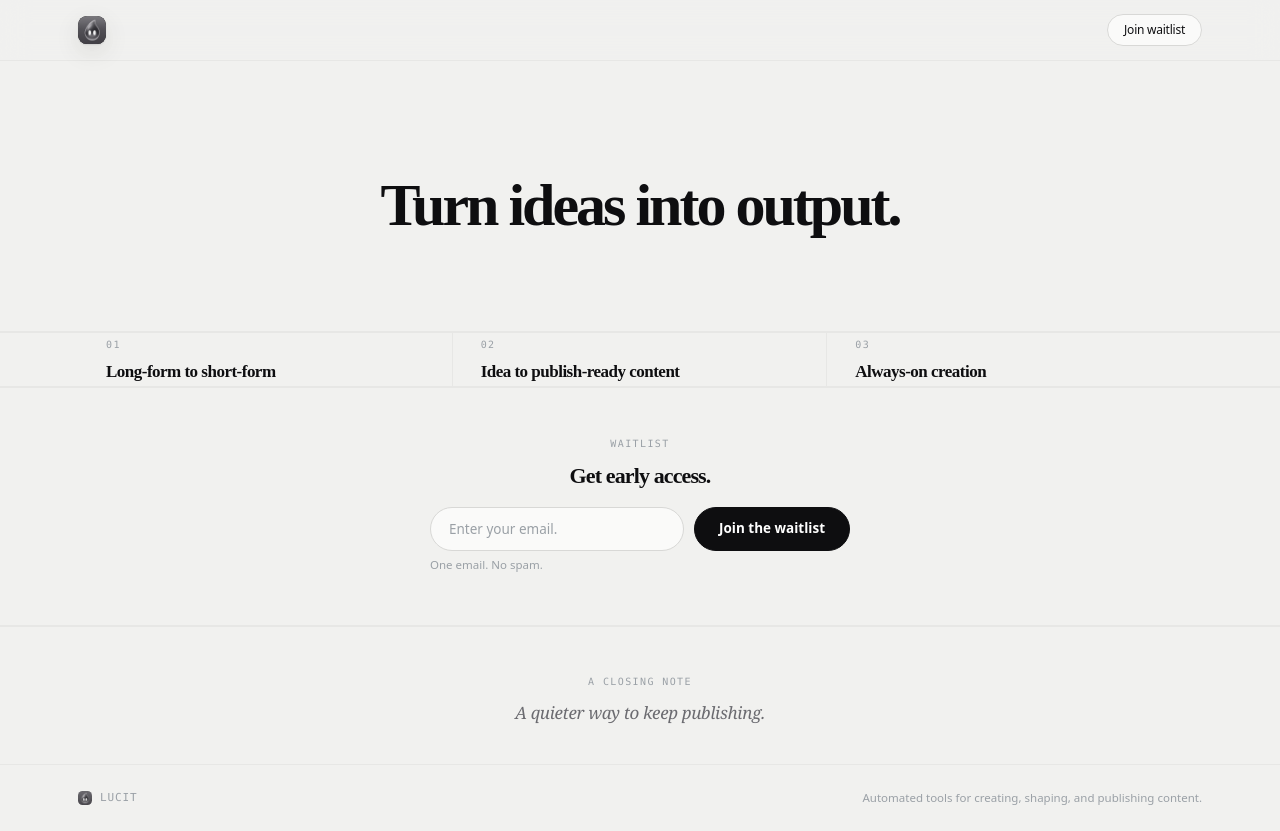
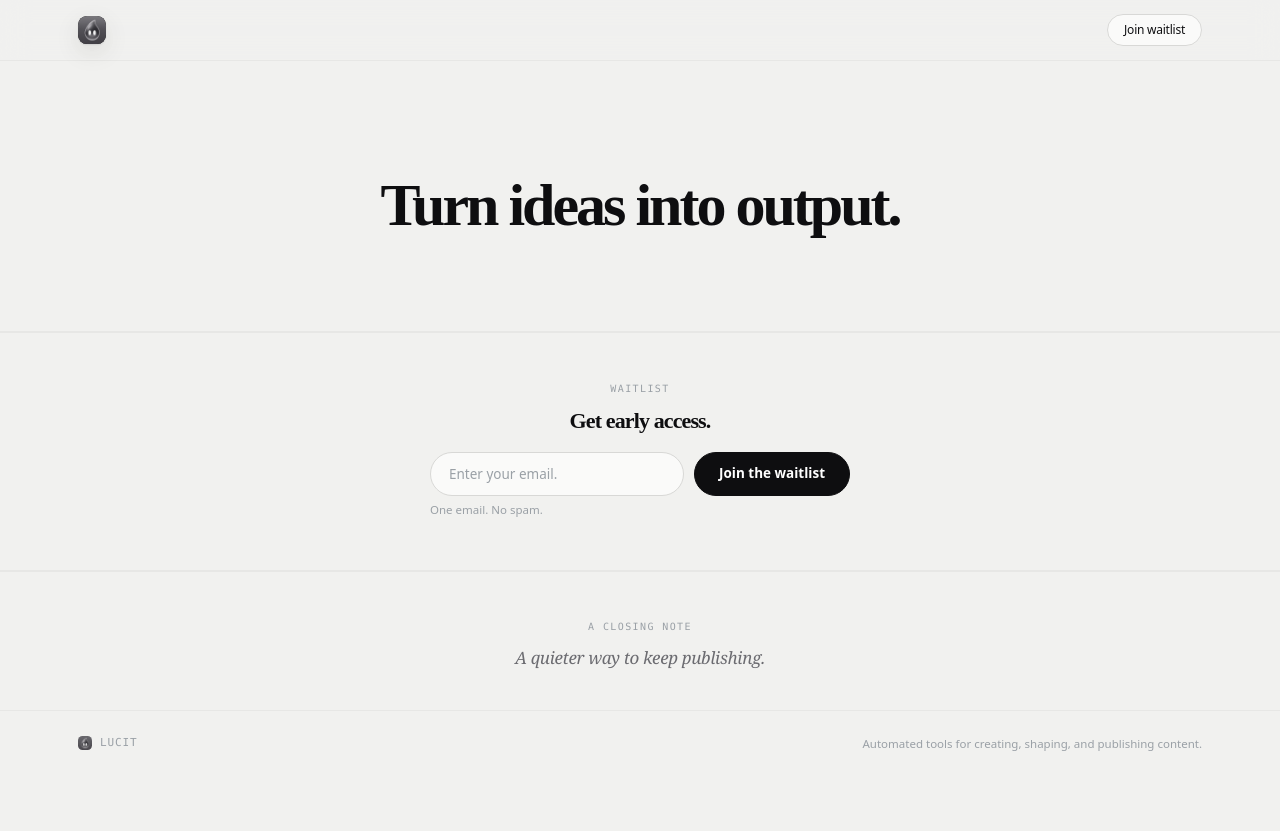
Before and after one commit to lordvortex011-boop/Lucit, a React (Vite) app: page / in a window 1280 px wide. After the commit the page ends 800 px from the top, so only its background shows below. Built offline with nearby package versions, Linux system fonts and the light colour scheme.

Commit message:
Add files via upload

```diff
--- a/src/App.tsx
+++ b/src/App.tsx
@@ -1,7 +1,6 @@
 import { Navbar } from "@/components/Navbar";
 import { Hero } from "@/components/Hero";
 import { SectionDivider } from "@/components/SectionDivider";
-import { Features } from "@/components/Features";
 import { WaitlistForm } from "@/components/WaitlistForm";
 import { Footer } from "@/components/Footer";
 
@@ -17,8 +16,6 @@ export default function App() {
       <Navbar />
       <main id="main">
         <Hero />
-        <SectionDivider />
-        <Features />
         <SectionDivider />
         <section
           id="waitlist"
```
